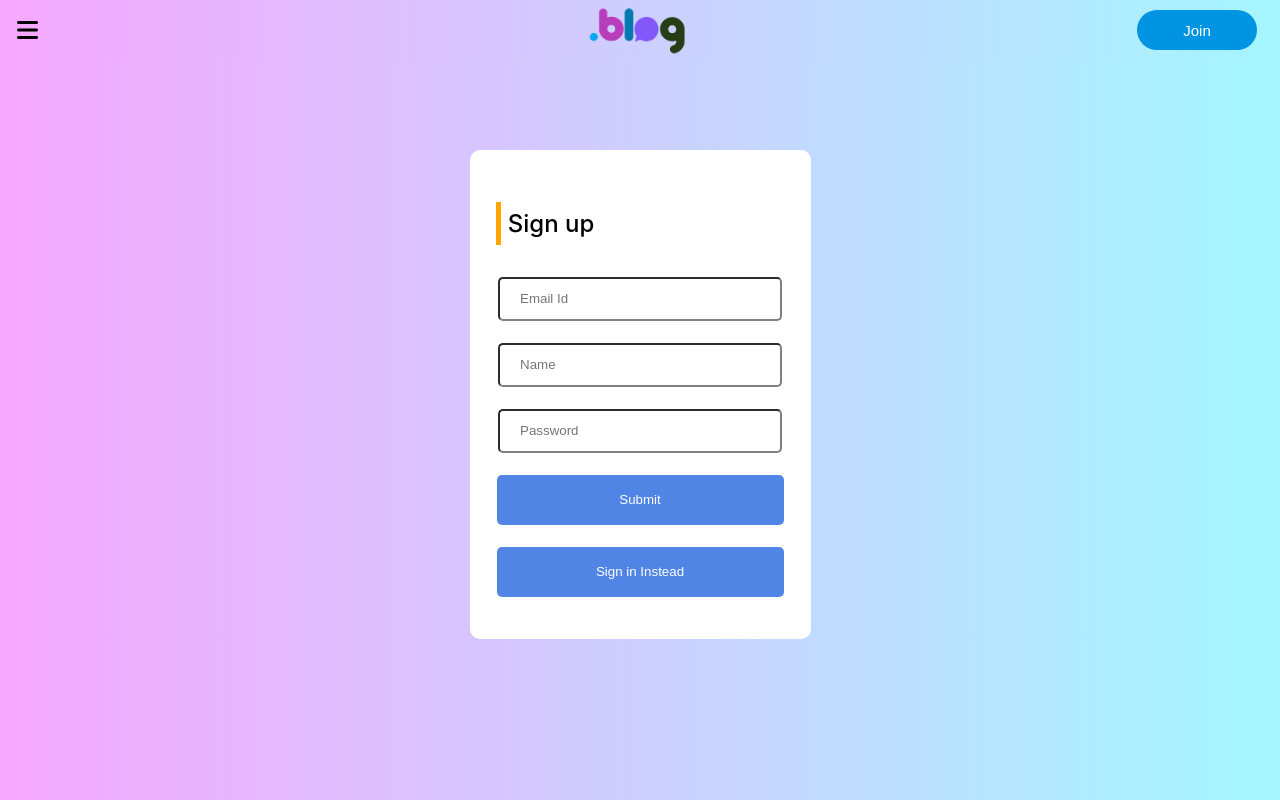
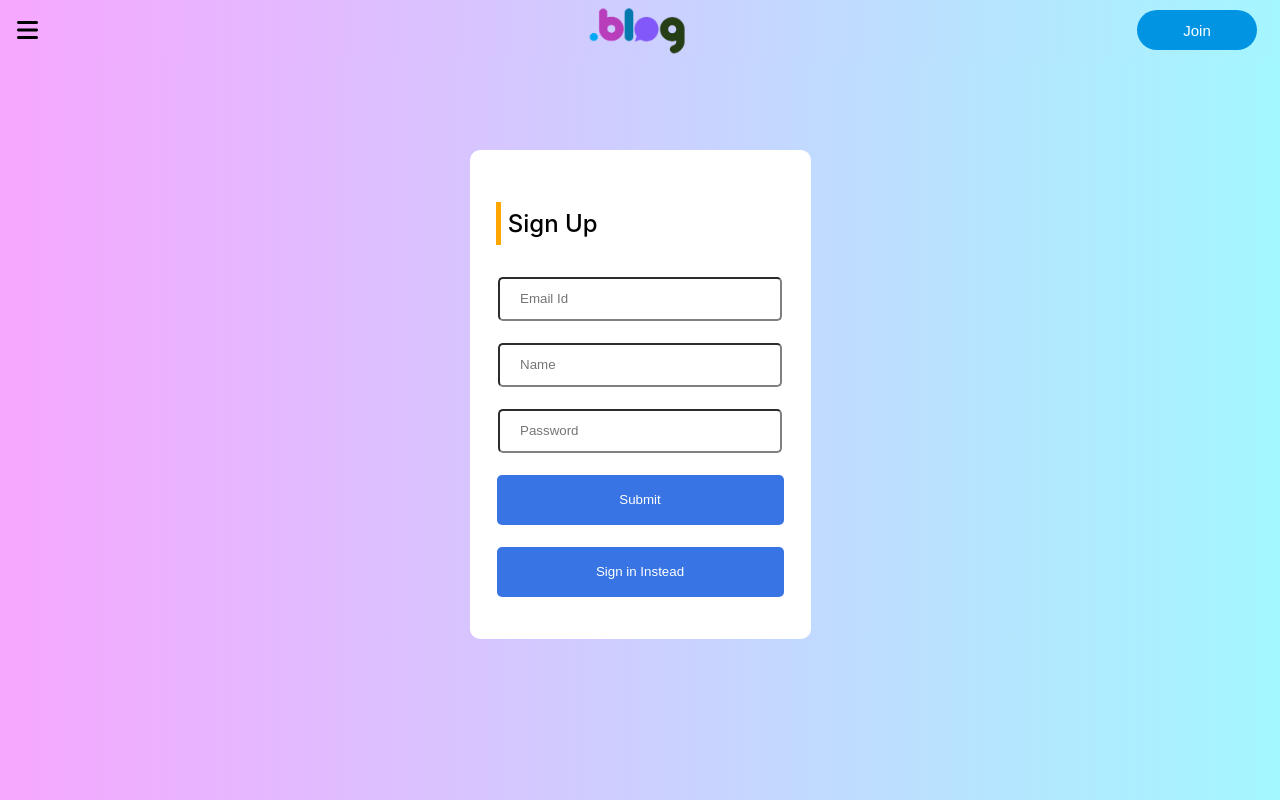
Before and after one commit to sourav-manna/blogsoft, a React (Create React App) app: page /join in a window 1280 px wide. Built offline with nearby package versions, Linux system fonts and the light colour scheme; no server answers.

Commit message:
fixed bugs

```diff
--- a/src/components/HomePage/HomePage.css
+++ b/src/components/HomePage/HomePage.css
@@ -17,12 +17,15 @@
     width: 300px;
     border-color: black !important;
     border-radius: 5px;
+    /*
     box-shadow: 1px 1px 10px rgb(211, 211, 211);
+    */
+    box-shadow: 2px 2px 3px rgb(172, 172, 172);
     background-color:white;
     z-index: 2;
 }
 .container .blog:hover{
-    transform: scale(1.12);
+    transform: scale(1.13);
     transition-duration: 0.5s;
 }
 
@@ -42,7 +45,7 @@
         width: 1200px !important;
         border-color: black !important;
         border-radius: 5px;
-        box-shadow: 1px 1px 10px rgb(211, 211, 211);
+        box-shadow: 2px 3px 3px rgb(211, 211, 211);
         background-color:white;
 
     }
@@ -53,7 +56,7 @@
         overflow: hidden;
         border-color: black !important;
         border-radius: 5px;
-        box-shadow: 1px 1px 10px rgb(211, 211, 211);
+        box-shadow: 1px 2px 5px rgb(211, 211, 211);
         background-color:white;
 
     }
@@ -81,9 +84,15 @@
     overflow: hidden;
     border-color: black !important;
     border-radius: 5px;
-    box-shadow: 1px 1px 10px rgb(211, 211, 211);
+    box-shadow: 2px 3px 3px rgb(174, 174, 174);
     background-color:white;
     z-index: 1;
+}
+
+.blog2:hover {
+    transform: scale(1.03);
+    transition-duration: 00.5s;
+    box-shadow: 1px 1px 1px rgb(209, 209, 209);
 }
 
 .image img{
--- a/src/components/HomePage/HomePage.jsx
+++ b/src/components/HomePage/HomePage.jsx
@@ -1,7 +1,6 @@
 import './HomePage.css';
 import moment from 'moment'
-import axios from 'axios'
-import { useEffect, useState } from 'react'
+import {useState } from 'react'
 import { useNavigate } from 'react-router-dom'
 
 const Page = (props) =>{
@@ -19,7 +18,7 @@ const Page = (props) =>{
     return(
         <div className='container'>
         <button className='b2' id='btu2' onClick={()=>{setIndex((index+1))}}><i class="fa-solid fa-circle-chevron-right fa-2xl"></i></button>
-            <div className = "blog2">
+            <div className = "blog2" onClick = {()=>navigator("/blog/"+div1._id)}>
                 <div className= "image">
                     <img src={div1.image} alt=""></img>
                 </div>
@@ -55,7 +54,7 @@ const Page = (props) =>{
                     </div>
                 </div>
             </div>
-            <div className = "blog2">
+            <div className = "blog2" onClick = {()=>navigator("/blog/"+div3._id)}>
                 <div className= "image">
                     <img src={div3.image} alt=""></img>
                 </div>
--- a/src/components/Signup/Signup.jsx
+++ b/src/components/Signup/Signup.jsx
@@ -5,17 +5,17 @@ import { useNavigate } from "react-router-dom";
 
 const Signup = () =>{
     const navigator = useNavigate();
-    const [name, setName] = useState(null);
-    const [email, setEmail] = useState(null);
-    const [pass, setPass] = useState(null);
-    const [warning, setWarning] = useState(null);
+    const [name, setName] = useState();
+    const [email, setEmail] = useState();
+    const [pass, setPass] = useState();
+    const [warning, setWarning] = useState();
 
     const signupnow = () =>{
-        if(name !== null && email !== null && pass !== null){
+        if(name != undefined && email != undefined && pass != undefined){
             axios.get('https://blogsoftapi.herokuapp.com/usercheck', {email: email})
             .then(res =>{
                 if(res.data.status){
-                    setWarning('Email id already register')
+                    setWarning('Email Id \n Already register')
                 }else{
                     const data = {name: name, email: email, pass: pass};
                     axios.post('https://blogsoftapi.herokuapp.com/signup', data)
@@ -30,7 +30,13 @@ const Signup = () =>{
                 }
             })
         }else{
-            setWarning('Fill all details')
+            if(!email){
+                setWarning('Enter your Email')
+            }else if(!name){
+                setWarning('Enter your Name')
+            }else if(!pass){
+                setWarning('Enter Password')
+            }
         }
     }
 
@@ -38,8 +44,8 @@ const Signup = () =>{
     return(
         <div className='log'>
         <table>
-            <h2>Sign up</h2>
-            <p>{warning}</p>
+            <h2>Sign Up</h2>
+            <pre>{warning}</pre>
             <tr>
             <td><input type="email" name="email" id="useremail" value={email} placeholder='Email Id' onChange={(e) => setEmail(e.target.value)}/></td>
             </tr>
--- a/src/components/blog/Blog.css
+++ b/src/components/blog/Blog.css
@@ -14,13 +14,17 @@
     margin: 10px;
     width: 300px;
     border-radius: 5px;
+    /*
     box-shadow: 1px 1px 10px rgb(211, 211, 211);
+    */
+    box-shadow: 2px 3px 3px rgb(188, 188, 188);
     background-color: white;
     cursor: pointer;
 }
 .main-container .blog:hover{
     transform: scale(1.03);
     transition-duration: 0.3s;
+    /*edited*/
 }
 
 .main-container .image img{
--- a/src/components/display/Display.jsx
+++ b/src/components/display/Display.jsx
@@ -13,7 +13,6 @@ const Blogstuc = (props) =>{
         axios.post('https://blogsoftapi.herokuapp.com/blog', data)
         .then(response =>{
             if(response.data.message){
-                console.log(response.data.docs)
                 setBlog(response.data.docs)
             }else{
                 console.log("Server error!!")
--- a/src/components/display/authdisplay.jsx
+++ b/src/components/display/authdisplay.jsx
@@ -22,15 +22,14 @@ const Blogstuc = (props) =>{
 
     const navigate = useNavigate();
     const del = () =>{
-        console.log('in del')
+        let text = "\n   Delete this blog ?";
         if (localStorage.getItem('user') !== null && localStorage.getItem('email') !== null){
             const user = {_id: localStorage.getItem('user'), email: localStorage.getItem('email')}
-
             axios.post('https://blogsoftapi.herokuapp.com/auth', user)
             .then(resp=>{
                 if(resp.data.status){
                     if(Blog.authoremail === localStorage.getItem('email')){
-                        console.log(props.blog)
+                    if(window.confirm(text) === true){
                     axios.post('https://blogsoftapi.herokuapp.com/dscga75ru/delete', uniquedata)
                     .then(response=>{
                         if(response.data.status){
@@ -39,15 +38,13 @@ const Blogstuc = (props) =>{
                             console.log('error!!')
                         }
                     })
-                }else alert("You don't have permission")
+                }}else alert("You don't have permission")
             }else alert('Something went wrong')})
 
         }else{
             alert('Please log in')
         }
     }
-
-
 
     const linknetwork = '/update/'+props.blog
 
--- a/src/components/login/Signin.jsx
+++ b/src/components/login/Signin.jsx
@@ -25,7 +25,7 @@ const Signin = () =>{
                 localStorage.setItem('name',response.data.name);
                 navigate('/')
             }else{
-                setWarning("Invalid User Id or Password")
+                setWarning("Invalid \n  Email Id or Password")
             }
         })}
     }
@@ -35,7 +35,7 @@ const Signin = () =>{
             <table>
                 <tr>
                     <h2>Log In</h2>
-                    <p>{warning}</p>
+                    <pre>{warning}</pre>
                 </tr>
                 <tr>
                     <td><input type = "email" value={email} name = 'email' placeholder='Email id' onChange={(e)=>setEmail(e.target.value)} required></input></td>
--- a/src/components/login/Sty.css
+++ b/src/components/login/Sty.css
@@ -50,14 +50,14 @@
     transition-duration: .5s;
     width: 287px;
     height: 50px;
-    background-color: rgb(81, 133, 229);
+    background-color: rgb(56, 116, 227);
     color: white;
     border: none;
     border-radius: 5px;
 }
 
 .log button:hover{
-    background-color: rgb(45, 110, 231);
+    background-color: rgb(36, 79, 158);
 }
 
 .log button:active{
@@ -65,7 +65,12 @@
     transition-duration: .5s;
 }
 
-.log p{
-    color: rgb(203, 0, 0);
+.log pre{
+    color: rgb(153, 2, 2);
     height: 30px;
+    font-size:larger;
 }
+
+.log span{
+    float: left;
+}
--- a/src/components/postblog/blogform.css
+++ b/src/components/postblog/blogform.css
@@ -73,8 +73,9 @@
 
 
 ::-webkit-scrollbar {
-    width: 10px;
+    width: 4px;
     position:fixed;
+
   }
 
 ::-webkit-scrollbar-track {
@@ -82,12 +83,15 @@
 }
 
 ::-webkit-scrollbar-thumb {
-    background: #BDBDBD;
+    background: #bdbdbdc3;
+    border-radius: 4px;
 }
 
   ::-webkit-scrollbar-thumb:hover {
     background: #6E6E6E;
+
 }
+
 
 @media only screen and (max-width: 600px){
     .form-blog .c1{
--- a/src/components/postblog/create.jsx
+++ b/src/components/postblog/create.jsx
@@ -49,7 +49,6 @@ const CreateBlog = () =>{
             <textarea value={blog} onChange={(e)=>setBlog(e.target.value)}></textarea><br/>
             <label>Image URL</label><br/>
             <input type="text" value={image} onChange={(e)=>setImage(e.target.value)}/><br/>
-            <label>Cetagory</label><br/>
             <br/><br/>
             </div>
             <button type='submit' onClick={createnow}>Publish</button>
--- a/src/components/postblog/update.jsx
+++ b/src/components/postblog/update.jsx
@@ -77,7 +77,7 @@ const UpdateB = (props) =>{
             <textarea value={blog} onChange={(e)=>setBlog(e.target.value)}></textarea><br/>
             <label>Image URL</label><br/>
             <input type="text" value={image} onChange={(e)=>setImage(e.target.value)}/><br/>
-            <label>Cetagory</label><br/>
+            <br/><br/>
             </div>
             <button type='submit' onClick={updatenow}>Update</button>
             </div>
--- a/src/index.css
+++ b/src/index.css
@@ -7,6 +7,7 @@ body {
   -webkit-font-smoothing: antialiased;
   -moz-osx-font-smoothing: grayscale;
   background-image: linear-gradient(to right, #f6a7ff, #a3f7ff);
+
 }
 
 code {
```
